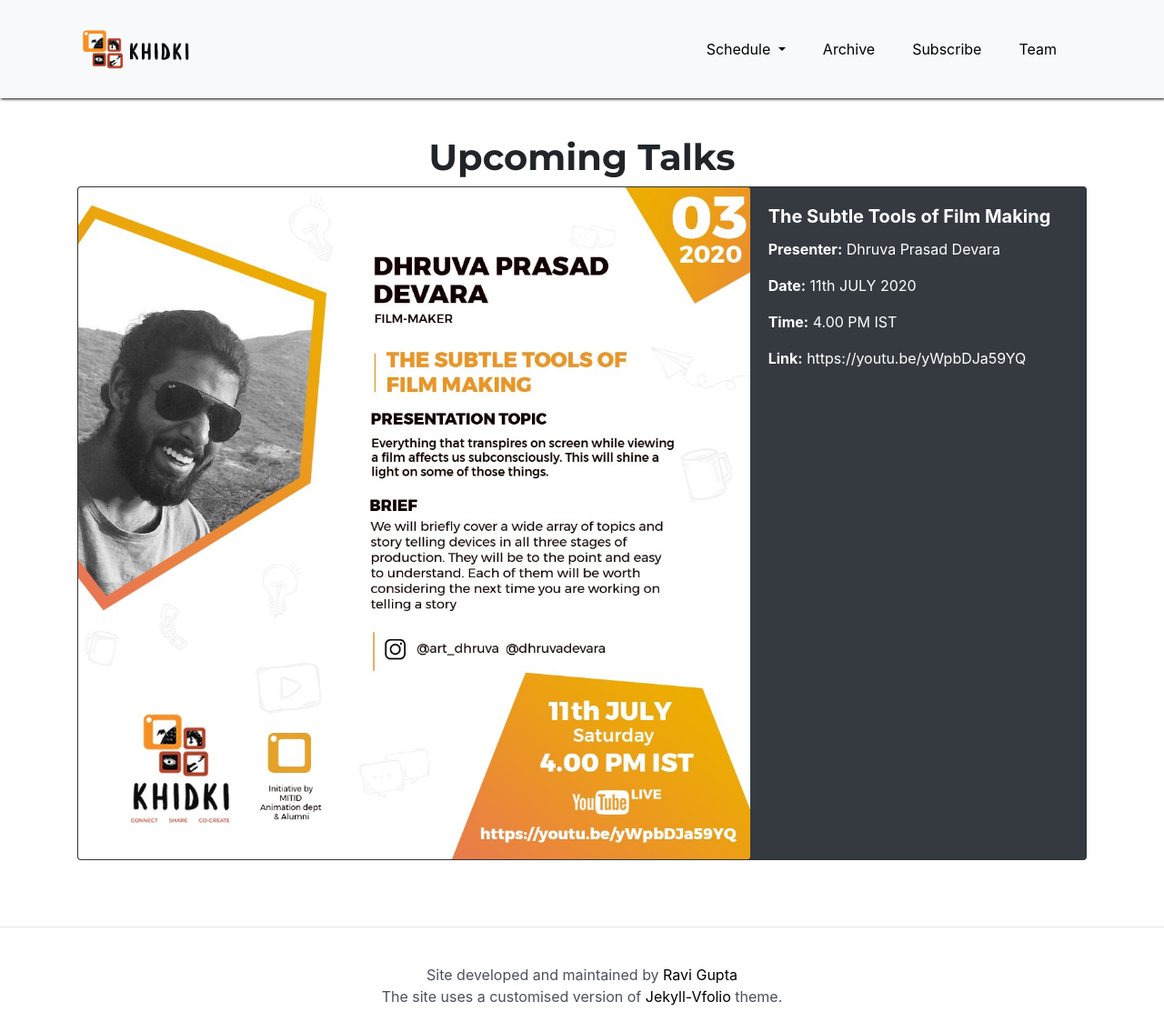
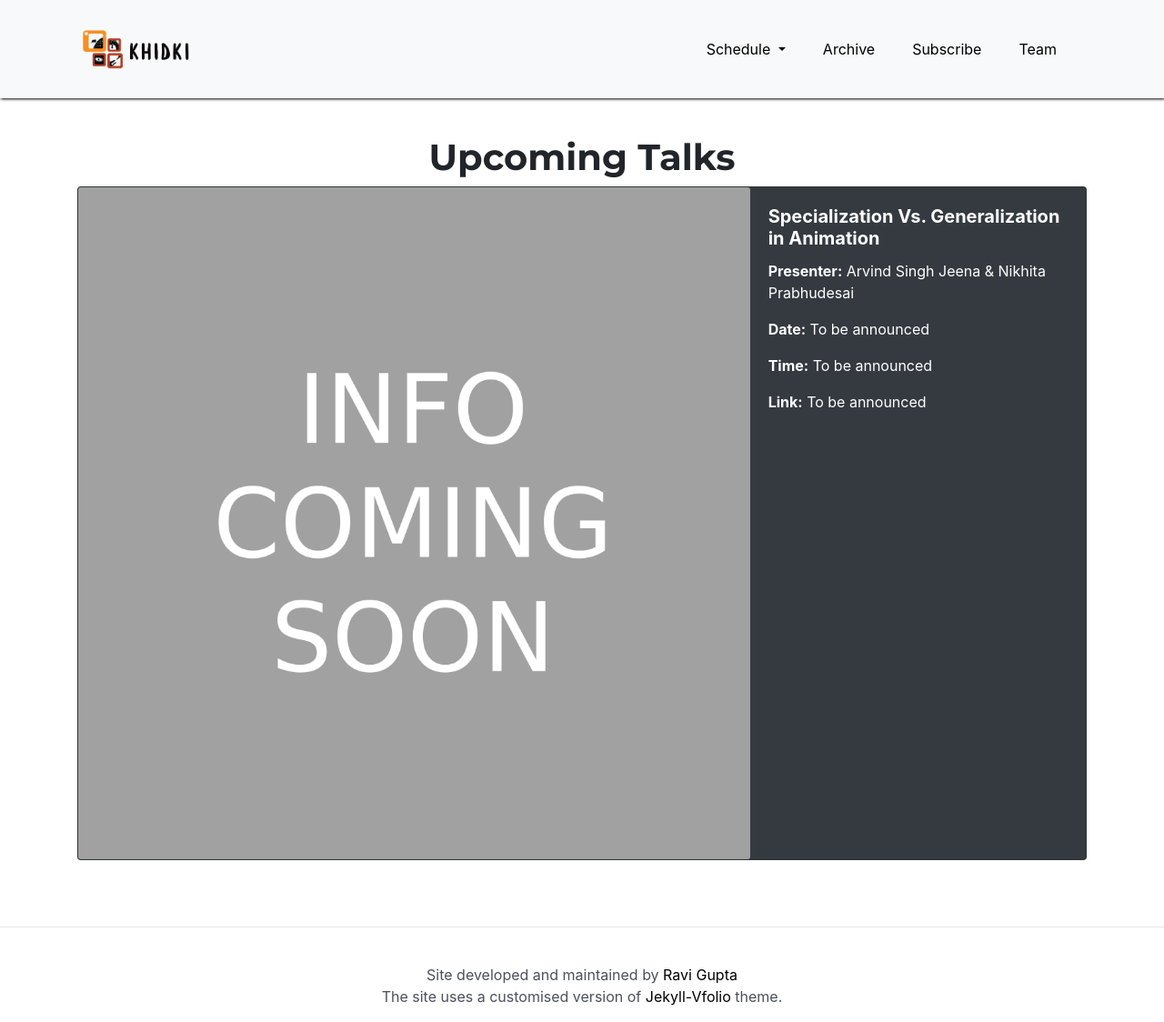
Before and after one commit to ravigupta-art/khidki-initiative, a Jekyll site: the page built from upcoming-talks.md, in a window 1280 px wide and 1124 px high. Shown: the whole window at 91% size. Built offline with Jekyll 4.4.1, drawn with Linux system fonts in a browser that asks for light colours; nearby versions of some CDN libraries.

Commit message:
site update.

```diff
--- a/_data/past-talks.yml
+++ b/_data/past-talks.yml
@@ -1,3 +1,9 @@
+- talk-title: The Subtle Tools of Film Making
+  presenter: Dhruva Prasad Devara
+  date: 11th JULY 2020
+  time: 4.00 PM IST
+  link: https://youtu.be/yWpbDJa59YQ
+  talkPoster: SubtleTools_DhruvaPrasadDevara.jpeg
 - talk-title: Script Breakdown and Scheduling for Feature Film Shooting
   presenter: Rohun Rege
   date: 2nd JULY 2020
--- a/_data/upcoming-talks.yml
+++ b/_data/upcoming-talks.yml
@@ -1,6 +1,6 @@
-- talk-title: The Subtle Tools of Film Making
-  presenter: Dhruva Prasad Devara
-  date: 11th JULY 2020
-  time: 4.00 PM IST
-  link: https://youtu.be/yWpbDJa59YQ
-  talkPoster: SubtleTools_DhruvaPrasadDevara.jpeg
+- talk-title: Specialization Vs. Generalization in Animation
+  presenter: Arvind Singh Jeena & Nikhita Prabhudesai
+  date: To be announced
+  time: To be announced
+  link: To be announced
+  talkPoster: Placeholder_Talk.png
```
Also changed, not shown: _data/archived-videos.yml (+10 -1 lines).
